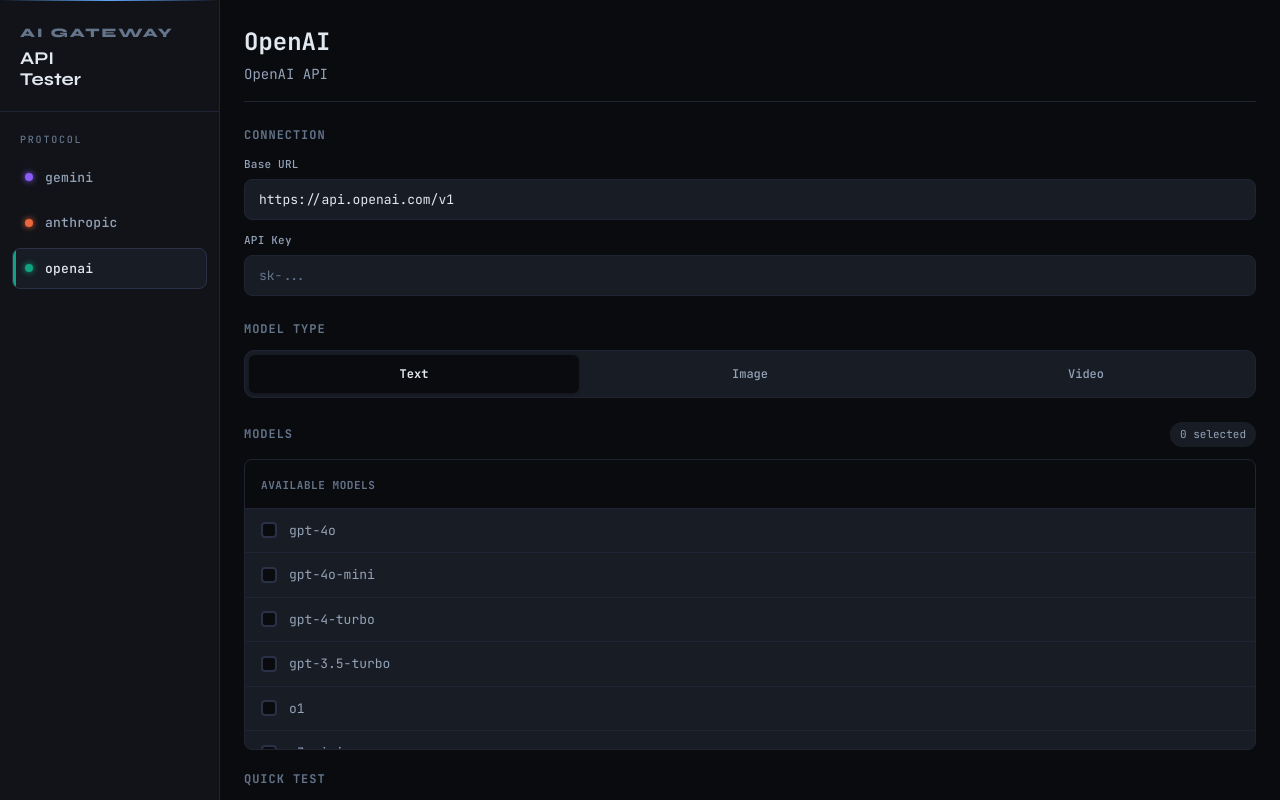
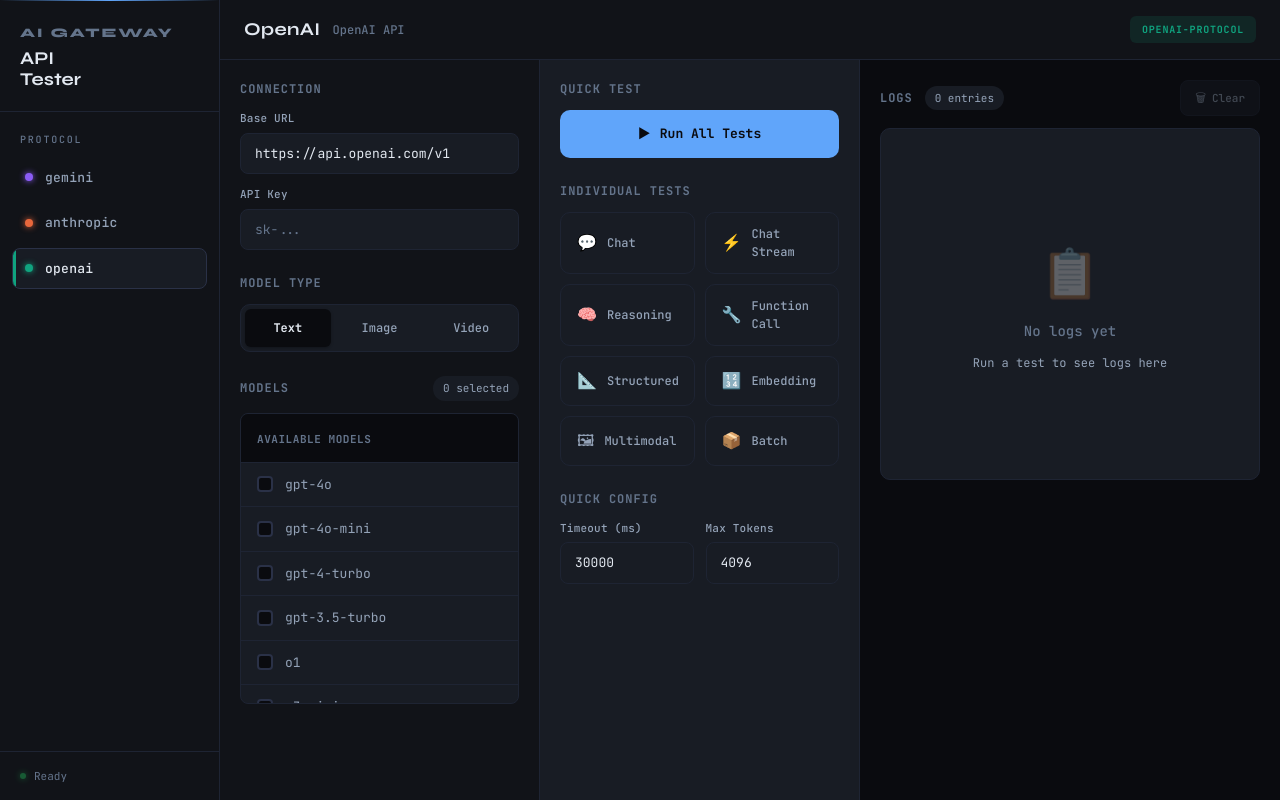
Before and after one commit to boxiaoyang13/model_test, a Vue app: page /openai in a window 1280 px wide. Shown: the top 800 px of the page. Built offline with nearby package versions, Linux system fonts and the light colour scheme.

Commit message:
fix: correctly unwrap computed refs for logs prop in all views

```diff
--- a/src/components/LogPanel.vue
+++ b/src/components/LogPanel.vue
@@ -29,7 +29,7 @@
       <!-- Log Entries -->
       <div v-else class="log-entries">
         <div
-          v-for="log in logs.filter(l => l && l.id)"
+          v-for="log in logs"
           :key="log.id"
           class="log-entry"
           :class="`log-entry--${log.type}`"
--- a/src/views/AnthropicView.vue
+++ b/src/views/AnthropicView.vue
@@ -1,161 +1,325 @@
 <template>
-  <div class="main">
+  <div class="anthropic-view">
+    <!-- Top Bar -->
     <div class="topbar">
-      <span class="topbar-provider">Anthropic</span>
-      <span class="topbar-sep">/</span>
-      <span class="topbar-sub">Claude API</span>
-      <div class="topbar-actions">
-        <div class="info-row">
-          <div class="info-badge">
-            <div class="info-badge-dot" :style="{ background: config.color }"></div>
-            {{ config.badge }}
+      <div class="provider-info">
+        <span class="provider-name">{{ anthropicConfig.name }}</span>
+        <span class="provider-sub">{{ anthropicConfig.sub }}</span>
       </div>
-        </div>
+      <div class="provider-badge" :style="{ background: anthropicConfig.color + '20', color: anthropicConfig.color }">
+        {{ anthropicConfig.badge }}
       </div>
     </div>
 
-    <div class="content">
+    <!-- Main Content Grid -->
+    <div class="content-grid">
+      <!-- Left Panel: Configuration -->
+      <div class="panel-section config-section">
         <ConfigPanel
           ref="configPanelRef"
           :config="config"
-        @update:config="updateConfig"
-        @update:selectedModels="updateSelectedModels"
+          @update:config="handleConfigUpdate"
+          @update:selectedModels="handleSelectedModelsUpdate"
         />
+      </div>
 
+      <!-- Middle Panel: Tests -->
+      <div class="panel-section test-section">
         <TestPanel
-        :is-running="testState.running"
-        :progress="testState.progress"
-        :current-test="testState.currentTest"
+          ref="testPanelRef"
+          :isRunning="testRunner.testState.running"
+          :progress="testRunner.testState.progress"
+          :currentTest="testRunner.testState.currentTest"
           :timeout="timeout"
-        :max-tokens="maxTokens"
+          :maxTokens="maxTokens"
           @runAll="handleRunAll"
           @runTest="handleRunTest"
-        @update:timeout="timeout = $event"
-        @update:maxTokens="maxTokens = $event"
+          @update:timeout="handleTimeoutUpdate"
+          @update:maxTokens="handleMaxTokensUpdate"
         />
+      </div>
 
+      <!-- Right Panel: Logs -->
+      <div class="panel-section log-section">
         <LogPanel
-        :logs="logs"
-        :log-count="logCount"
-        @clear="clearLogs"
+          ref="logPanelRef"
+          :logs="testRunner.logs.value || []"
+          :logCount="testRunner.logCount.value || 0"
+          @clear="handleClearLogs"
         />
+      </div>
     </div>
   </div>
 </template>
 
 <script setup>
 import { ref, reactive } from 'vue'
-import { useAnthropic } from '@/composables/useAnthropic'
-import { useTestRunner } from '@/composables/useTestRunner'
 import ConfigPanel from '@/components/ConfigPanel.vue'
 import TestPanel from '@/components/TestPanel.vue'
 import LogPanel from '@/components/LogPanel.vue'
 import anthropicConfig from '@/config/anthropic.js'
+import { useAnthropic } from '@/composables/useAnthropic.js'
+import { useTestRunner } from '@/composables/useTestRunner.js'
 
-const config = reactive({ ...anthropicConfig, apiKey: '' })
-const selectedModelsMap = reactive({ text: [], image: [], video: [] })
-const timeout = ref(10000)
-const maxTokens = ref(1024)
+// Template refs for child components
+const configPanelRef = ref(null)
+const testPanelRef = ref(null)
+const logPanelRef = ref(null)
 
-const configPanelRef = ref(null)
+// Initialize config from anthropic config
+const config = reactive({
+  baseUrl: anthropicConfig.baseUrl,
+  apiKey: '',
+  models: {
+    text: anthropicConfig.models.text,
+    image: anthropicConfig.models.image,
+    video: anthropicConfig.models.video
+  }
+})
 
-const api = useAnthropic()
-const { testState, logs, logCount, runSingleTest, runAllTests, clearLogs } = useTestRunner(api)
+// Selected models per tab
+const selectedModels = reactive({
+  text: [],
+  image: [],
+  video: []
+})
 
-const updateConfig = (newConfig) => {
-  Object.assign(config, newConfig)
+// Quick config refs
+const timeout = ref(30000)
+const maxTokens = ref(4096)
+
+// Initialize Anthropic API composable
+const anthropic = useAnthropic()
+
+// Initialize test runner with Anthropic API methods
+const testRunner = useTestRunner({
+  sendChat: anthropic.sendChat,
+  sendChatStream: anthropic.sendChatStream,
+  runReasoning: anthropic.runReasoning,
+  runFunctionCall: anthropic.runFunctionCall,
+  runStructured: anthropic.runStructured,
+  runEmbedding: anthropic.runEmbedding,
+  runMultimodal: anthropic.runMultimodal,
+  runBatch: anthropic.runBatch
+})
+
+// Handle config update from ConfigPanel
+const handleConfigUpdate = (newConfig) => {
+  config.baseUrl = newConfig.baseUrl
+  config.apiKey = newConfig.apiKey
 }
 
-const updateSelectedModels = (models) => {
-  Object.assign(selectedModelsMap, models)
+// Handle selected models update from ConfigPanel
+const handleSelectedModelsUpdate = (newSelectedModels) => {
+  selectedModels.text = newSelectedModels.text
+  selectedModels.image = newSelectedModels.image
+  selectedModels.video = newSelectedModels.video
 }
 
+// Handle run all tests
 const handleRunAll = async () => {
-  const currentModels = configPanelRef.value?.getSelectedModels() || []
-  const testConfig = configPanelRef.value?.getConfig() || config
+  const activeTab = configPanelRef.value?.getActiveTab() || 'text'
+  const models = selectedModels[activeTab]
 
-  await runAllTests({
-    ...testConfig,
+  if (!config.apiKey) {
+    testRunner.addLog('error', 'CONFIG', 'API Key is required', '')
+    return
+  }
+
+  if (models.length === 0) {
+    testRunner.addLog('warn', 'CONFIG', 'No models selected', '')
+    return
+  }
+
+  const testConfig = {
+    baseUrl: config.baseUrl,
+    apiKey: config.apiKey,
     timeout: timeout.value,
     maxTokens: maxTokens.value
-  }, currentModels)
   }
 
+  await testRunner.runAllTests(testConfig, models)
+}
+
+// Handle run individual test
 const handleRunTest = async (testType) => {
-  const currentModels = configPanelRef.value?.getSelectedModels() || []
-  const testConfig = configPanelRef.value?.getConfig() || config
+  const activeTab = configPanelRef.value?.getActiveTab() || 'text'
+  const models = selectedModels[activeTab]
 
-  await runSingleTest(testType, {
-    ...testConfig,
+  if (!config.apiKey) {
+    testRunner.addLog('error', 'CONFIG', 'API Key is required', '')
+    return
+  }
+
+  if (models.length === 0) {
+    testRunner.addLog('warn', 'CONFIG', 'No models selected', '')
+    return
+  }
+
+  const testConfig = {
+    baseUrl: config.baseUrl,
+    apiKey: config.apiKey,
     timeout: timeout.value,
     maxTokens: maxTokens.value
-  }, currentModels)
+  }
+
+  await testRunner.runSingleTest(testType, testConfig, models)
+}
+
+// Handle timeout update
+const handleTimeoutUpdate = (value) => {
+  timeout.value = value
+}
+
+// Handle max tokens update
+const handleMaxTokensUpdate = (value) => {
+  maxTokens.value = value
+}
+
+// Handle clear logs
+const handleClearLogs = () => {
+  testRunner.clearLogs()
 }
 </script>
 
 <style scoped>
-.main {
+.anthropic-view {
+  display: flex;
+  flex-direction: column;
+  height: 100vh;
+  overflow: hidden;
+  background: var(--bg);
+}
+
+/* Top Bar */
+.topbar {
+  display: flex;
+  align-items: center;
+  justify-content: space-between;
+  padding: 16px 24px;
+  background: var(--surface);
+  border-bottom: 1px solid var(--border);
+  flex-shrink: 0;
+}
+
+.provider-info {
+  display: flex;
+  align-items: center;
+  gap: 12px;
+}
+
+.provider-name {
+  font-family: 'Syne', sans-serif;
+  font-size: 18px;
+  font-weight: 700;
+  color: var(--text);
+  letter-spacing: 0.02em;
+}
+
+.provider-sub {
+  font-size: 12px;
+  color: var(--text-muted);
+  font-weight: 500;
+}
+
+.provider-badge {
+  font-family: 'JetBrains Mono', monospace;
+  font-size: 10px;
+  font-weight: 600;
+  letter-spacing: 0.08em;
+  text-transform: uppercase;
+  padding: 6px 12px;
+  border-radius: 6px;
+}
+
+/* Content Grid */
+.content-grid {
+  display: grid;
+  grid-template-columns: 320px 320px 1fr;
+  gap: 0;
   flex: 1;
+  overflow: hidden;
+}
+
+.panel-section {
   display: flex;
   flex-direction: column;
   overflow: hidden;
 }
 
-.topbar {
-  height: 40px;
-  background: #1a1a1a;
-  border-bottom: 1px solid #333;
-  display: flex;
-  align-items: center;
-  padding: 0 16px;
-  gap: 8px;
+.config-section {
+  background: var(--surface);
+  border-right: 1px solid var(--border);
+  padding: 20px;
+  overflow-y: auto;
 }
 
-.topbar-provider {
-  font-size: 14px;
-  font-weight: 600;
-  color: #e0e0e0;
+.test-section {
+  background: var(--surface2);
+  border-right: 1px solid var(--border);
+  padding: 20px;
+  overflow-y: auto;
 }
 
-.topbar-sep {
-  color: #666;
+.log-section {
+  background: var(--bg);
+  padding: 20px;
+  overflow: hidden;
 }
 
-.topbar-sub {
-  font-size: 12px;
-  color: #999;
+/* Scrollbar styling */
+.config-section::-webkit-scrollbar,
+.test-section::-webkit-scrollbar {
+  width: 4px;
 }
 
-.topbar-actions {
-  margin-left: auto;
-  display: flex;
-  align-items: center;
-  gap: 12px;
+.config-section::-webkit-scrollbar-track,
+.test-section::-webkit-scrollbar-track {
+  background: transparent;
 }
 
-.info-row {
-  display: flex;
-  align-items: center;
-  gap: 12px;
+.config-section::-webkit-scrollbar-thumb,
+.test-section::-webkit-scrollbar-thumb {
+  background: var(--border2);
+  border-radius: 10px;
 }
 
-.info-badge {
-  display: flex;
-  align-items: center;
-  gap: 6px;
-  font-size: 11px;
-  color: #999;
+.config-section::-webkit-scrollbar-thumb:hover,
+.test-section::-webkit-scrollbar-thumb:hover {
+  background: var(--text-muted);
 }
 
-.info-badge-dot {
-  width: 6px;
-  height: 6px;
-  border-radius: 50%;
+/* Responsive adjustments */
+@media (max-width: 1024px) {
+  .content-grid {
+    grid-template-columns: 280px 280px 1fr;
   }
 
-.content {
-  flex: 1;
-  display: flex;
-  overflow: hidden;
+  .config-section,
+  .test-section {
+    padding: 16px;
+  }
+}
+
+@media (max-width: 768px) {
+  .content-grid {
+    grid-template-columns: 1fr;
+    grid-template-rows: auto auto 1fr;
+  }
+
+  .config-section,
+  .test-section {
+    border-right: none;
+    border-bottom: 1px solid var(--border);
+    max-height: 400px;
+  }
+
+  .topbar {
+    padding: 12px 16px;
+  }
+
+  .provider-name {
+    font-size: 16px;
+  }
 }
 </style>
--- a/src/views/GeminiView.vue
+++ b/src/views/GeminiView.vue
@@ -43,8 +43,8 @@
       <div class="panel-section log-section">
         <LogPanel
           ref="logPanelRef"
-          :logs="testRunner.logs"
-          :logCount="testRunner.logCount"
+          :logs="testRunner.logs.value || []"
+          :logCount="testRunner.logCount.value || 0"
           @clear="handleClearLogs"
         />
       </div>
--- a/src/views/OpenAIVue.vue
+++ b/src/views/OpenAIVue.vue
@@ -1,74 +1,325 @@
 <template>
-  <div class="view-container">
-    <div class="view-header">
-      <h1 class="view-title">OpenAI</h1>
-      <p class="view-subtitle">OpenAI API</p>
+  <div class="openai-view">
+    <!-- Top Bar -->
+    <div class="topbar">
+      <div class="provider-info">
+        <span class="provider-name">{{ openaiConfig.name }}</span>
+        <span class="provider-sub">{{ openaiConfig.sub }}</span>
+      </div>
+      <div class="provider-badge" :style="{ background: openaiConfig.color + '20', color: openaiConfig.color }">
+        {{ openaiConfig.badge }}
+      </div>
     </div>
-    <div class="view-content">
-      <ConfigPanel :config="config" @update="updateConfig" />
-      <TestPanel
-        :is-loading="isLoading"
-        :can-test="canTest"
-        @test="runTest"
-      />
-      <LogPanel :logs="logs" />
+
+    <!-- Main Content Grid -->
+    <div class="content-grid">
+      <!-- Left Panel: Configuration -->
+      <div class="panel-section config-section">
+        <ConfigPanel
+          ref="configPanelRef"
+          :config="config"
+          @update:config="handleConfigUpdate"
+          @update:selectedModels="handleSelectedModelsUpdate"
+        />
+      </div>
+
+      <!-- Middle Panel: Tests -->
+      <div class="panel-section test-section">
+        <TestPanel
+          ref="testPanelRef"
+          :isRunning="testRunner.testState.running"
+          :progress="testRunner.testState.progress"
+          :currentTest="testRunner.testState.currentTest"
+          :timeout="timeout"
+          :maxTokens="maxTokens"
+          @runAll="handleRunAll"
+          @runTest="handleRunTest"
+          @update:timeout="handleTimeoutUpdate"
+          @update:maxTokens="handleMaxTokensUpdate"
+        />
+      </div>
+
+      <!-- Right Panel: Logs -->
+      <div class="panel-section log-section">
+        <LogPanel
+          ref="logPanelRef"
+          :logs="testRunner.logs.value || []"
+          :logCount="testRunner.logCount.value || 0"
+          @clear="handleClearLogs"
+        />
+      </div>
     </div>
   </div>
 </template>
 
 <script setup>
-import { ref } from 'vue'
+import { ref, reactive } from 'vue'
 import ConfigPanel from '@/components/ConfigPanel.vue'
 import TestPanel from '@/components/TestPanel.vue'
 import LogPanel from '@/components/LogPanel.vue'
 import openaiConfig from '@/config/openai.js'
-import { useOpenAI } from '@/composables/useOpenAI'
-import { useTestRunner } from '@/composables/useTestRunner'
+import { useOpenAI } from '@/composables/useOpenAI.js'
+import { useTestRunner } from '@/composables/useTestRunner.js'
 
-const config = ref({
+// Template refs for child components
+const configPanelRef = ref(null)
+const testPanelRef = ref(null)
+const logPanelRef = ref(null)
+
+// Initialize config from openai config
+const config = reactive({
   baseUrl: openaiConfig.baseUrl,
   apiKey: '',
-  model: 'gpt-4o',
-  models: openaiConfig.models
+  models: {
+    text: openaiConfig.models.text,
+    image: openaiConfig.models.image,
+    video: openaiConfig.models.video
+  }
 })
 
-const updateConfig = (newConfig) => {
-  config.value = newConfig
+// Selected models per tab
+const selectedModels = reactive({
+  text: [],
+  image: [],
+  video: []
+})
+
+// Quick config refs
+const timeout = ref(30000)
+const maxTokens = ref(4096)
+
+// Initialize OpenAI API composable
+const openai = useOpenAI()
+
+// Initialize test runner with OpenAI API methods
+const testRunner = useTestRunner({
+  sendChat: openai.sendChat,
+  sendChatStream: openai.sendChatStream,
+  runReasoning: openai.runReasoning,
+  runFunctionCall: openai.runFunctionCall,
+  runStructured: openai.runStructured,
+  runEmbedding: openai.runEmbedding,
+  runMultimodal: openai.runMultimodal,
+  runBatch: openai.runBatch
+})
+
+// Handle config update from ConfigPanel
+const handleConfigUpdate = (newConfig) => {
+  config.baseUrl = newConfig.baseUrl
+  config.apiKey = newConfig.apiKey
 }
 
-const openai = useOpenAI(config)
-const { isLoading, logs, canTest, runTest } = useTestRunner(openai, config)
+// Handle selected models update from ConfigPanel
+const handleSelectedModelsUpdate = (newSelectedModels) => {
+  selectedModels.text = newSelectedModels.text
+  selectedModels.image = newSelectedModels.image
+  selectedModels.video = newSelectedModels.video
+}
+
+// Handle run all tests
+const handleRunAll = async () => {
+  const activeTab = configPanelRef.value?.getActiveTab() || 'text'
+  const models = selectedModels[activeTab]
+
+  if (!config.apiKey) {
+    testRunner.addLog('error', 'CONFIG', 'API Key is required', '')
+    return
+  }
+
+  if (models.length === 0) {
+    testRunner.addLog('warn', 'CONFIG', 'No models selected', '')
+    return
+  }
+
+  const testConfig = {
+    baseUrl: config.baseUrl,
+    apiKey: config.apiKey,
+    timeout: timeout.value,
+    maxTokens: maxTokens.value
+  }
+
+  await testRunner.runAllTests(testConfig, models)
+}
+
+// Handle run individual test
+const handleRunTest = async (testType) => {
+  const activeTab = configPanelRef.value?.getActiveTab() || 'text'
+  const models = selectedModels[activeTab]
+
+  if (!config.apiKey) {
+    testRunner.addLog('error', 'CONFIG', 'API Key is required', '')
+    return
+  }
+
+  if (models.length === 0) {
+    testRunner.addLog('warn', 'CONFIG', 'No models selected', '')
+    return
+  }
+
+  const testConfig = {
+    baseUrl: config.baseUrl,
+    apiKey: config.apiKey,
+    timeout: timeout.value,
+    maxTokens: maxTokens.value
+  }
+
+  await testRunner.runSingleTest(testType, testConfig, models)
+}
+
+// Handle timeout update
+const handleTimeoutUpdate = (value) => {
+  timeout.value = value
+}
+
+// Handle max tokens update
+const handleMaxTokensUpdate = (value) => {
+  maxTokens.value = value
+}
+
+// Handle clear logs
+const handleClearLogs = () => {
+  testRunner.clearLogs()
+}
 </script>
 
 <style scoped>
-.view-container {
-  padding: 24px;
-  max-width: 1200px;
-  margin: 0 auto;
+.openai-view {
+  display: flex;
+  flex-direction: column;
+  height: 100vh;
+  overflow: hidden;
+  background: var(--bg);
 }
 
-.view-header {
-  margin-bottom: 24px;
+/* Top Bar */
+.topbar {
+  display: flex;
+  align-items: center;
+  justify-content: space-between;
+  padding: 16px 24px;
+  background: var(--surface);
   border-bottom: 1px solid var(--border);
-  padding-bottom: 16px;
+  flex-shrink: 0;
 }
 
-.view-title {
-  font-size: 24px;
-  font-weight: 600;
-  color: var(--text);
-  margin: 0 0 4px 0;
+.provider-info {
+  display: flex;
+  align-items: center;
+  gap: 12px;
 }
 
-.view-subtitle {
-  font-size: 14px;
-  color: var(--text-dim);
-  margin: 0;
+.provider-name {
+  font-family: 'Syne', sans-serif;
+  font-size: 18px;
+  font-weight: 700;
+  color: var(--text);
+  letter-spacing: 0.02em;
 }
 
-.view-content {
+.provider-sub {
+  font-size: 12px;
+  color: var(--text-muted);
+  font-weight: 500;
+}
+
+.provider-badge {
+  font-family: 'JetBrains Mono', monospace;
+  font-size: 10px;
+  font-weight: 600;
+  letter-spacing: 0.08em;
+  text-transform: uppercase;
+  padding: 6px 12px;
+  border-radius: 6px;
+}
+
+/* Content Grid */
+.content-grid {
   display: grid;
-  grid-template-columns: 1fr;
-  gap: 20px;
+  grid-template-columns: 320px 320px 1fr;
+  gap: 0;
+  flex: 1;
+  overflow: hidden;
+}
+
+.panel-section {
+  display: flex;
+  flex-direction: column;
+  overflow: hidden;
+}
+
+.config-section {
+  background: var(--surface);
+  border-right: 1px solid var(--border);
+  padding: 20px;
+  overflow-y: auto;
+}
+
+.test-section {
+  background: var(--surface2);
+  border-right: 1px solid var(--border);
+  padding: 20px;
+  overflow-y: auto;
+}
+
+.log-section {
+  background: var(--bg);
+  padding: 20px;
+  overflow: hidden;
+}
+
+/* Scrollbar styling */
+.config-section::-webkit-scrollbar,
+.test-section::-webkit-scrollbar {
+  width: 4px;
+}
+
+.config-section::-webkit-scrollbar-track,
+.test-section::-webkit-scrollbar-track {
+  background: transparent;
+}
+
+.config-section::-webkit-scrollbar-thumb,
+.test-section::-webkit-scrollbar-thumb {
+  background: var(--border2);
+  border-radius: 10px;
+}
+
+.config-section::-webkit-scrollbar-thumb:hover,
+.test-section::-webkit-scrollbar-thumb:hover {
+  background: var(--text-muted);
+}
+
+/* Responsive adjustments */
+@media (max-width: 1024px) {
+  .content-grid {
+    grid-template-columns: 280px 280px 1fr;
+  }
+
+  .config-section,
+  .test-section {
+    padding: 16px;
+  }
+}
+
+@media (max-width: 768px) {
+  .content-grid {
+    grid-template-columns: 1fr;
+    grid-template-rows: auto auto 1fr;
+  }
+
+  .config-section,
+  .test-section {
+    border-right: none;
+    border-bottom: 1px solid var(--border);
+    max-height: 400px;
+  }
+
+  .topbar {
+    padding: 12px 16px;
+  }
+
+  .provider-name {
+    font-size: 16px;
+  }
 }
 </style>
```
Lines whose indentation alone changed are shown as unchanged.
